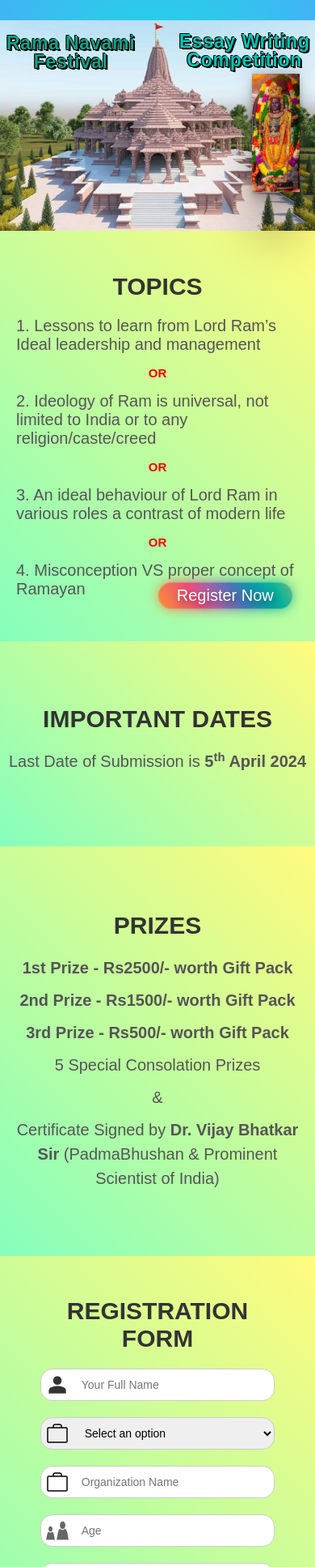
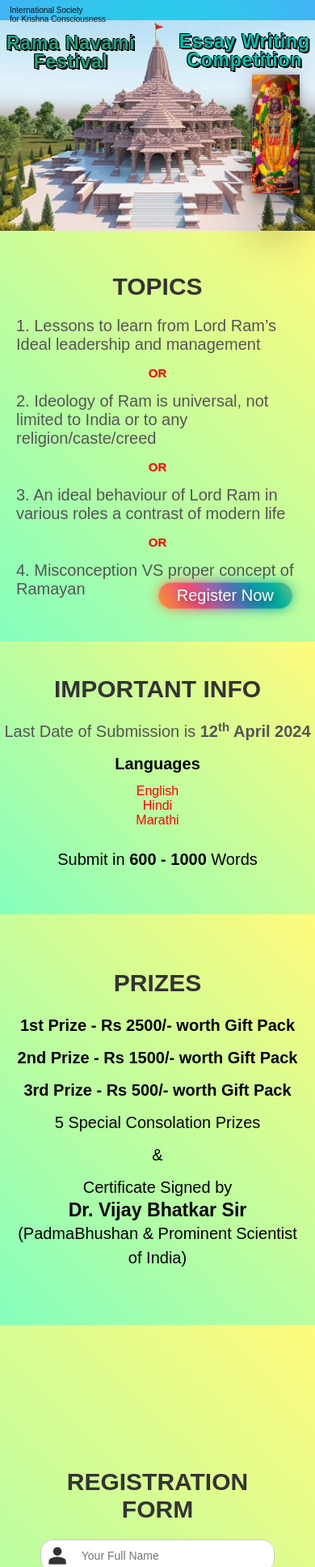
Before and after one commit to Harshadsonar/rama-navami-app, a React (Create React App) app: page / in a window 390 px wide. Shown: the part 65-2000 px from the top of the page at 81% size. Built offline with nearby package versions, Linux system fonts and the light colour scheme.

Commit message:
loader & popup created

```diff
--- a/package.json
+++ b/package.json
@@ -7,6 +7,7 @@
     "@emotion/styled": "^11.11.0",
     "@mui/icons-material": "^5.15.12",
     "@mui/material": "^5.15.12",
+    "@sweetalert2/themes": "^5.0.16",
     "@testing-library/jest-dom": "^5.17.0",
     "@testing-library/react": "^13.4.0",
     "@testing-library/user-event": "^13.5.0",
@@ -18,6 +19,7 @@
     "react-router-dom": "^6.22.3",
     "react-router-hash-link": "^2.4.3",
     "react-scripts": "5.0.1",
+    "react-spinners": "^0.13.8",
     "scroll": "^3.0.1",
     "web-vitals": "^2.1.4"
   },
--- a/src/App.css
+++ b/src/App.css
@@ -559,6 +559,33 @@ h2 {
     color: #f80000;
 }
 
+.popup h3,
+p {
+    color: #000000;
+}
+
+.popup button {
+    width: 20%;
+    padding: 10px;
+    border: none;
+    border-radius: 10px;
+    background-color: #26fc00;
+    color: #000000;
+    font-size: 16px;
+    cursor: pointer;
+    transition: background-color 0.3s ease-in-out;
+}
+
+.popup button:hover {
+    background-color: #f83535;
+    color: #fafafa;
+}
+
+.submit-icon {
+    position: block;
+    justify-content: center;
+}
+
 
 /* Footer Component CSS */
 
@@ -680,6 +707,9 @@ h2 {
     nav.navbar a.navbar-brand {
         width: 15%;
     }
+    .navbar-text {
+        text-align: center;
+    }
     .essay-text {
         top: 30%;
         text-shadow: -1px -1px 0 #000, 2px 2px 0 #000, -1px 1px 0 #000, 1px 1px 0 #000;
@@ -731,7 +761,7 @@ h2 {
     }
     /* dates Component CSS */
     .dates-page {
-        height: 30vh !important;
+        height: 40vh !important;
     }
     .date-info {
         margin-bottom: 10px;
@@ -756,7 +786,7 @@ h2 {
     }
     /* registration component css  */
     .registration-page {
-        height: 70vh !important;
+        height: 100vh !important;
     }
     .sign-up-form {
         width: 95%;
--- a/src/components/Dates.jsx
+++ b/src/components/Dates.jsx
@@ -3,9 +3,17 @@ import React from 'react';
 export default function Dates() {
   return (
     <section className="dates-page" id='dates' style={{height:"30vh"}}>
-      <h2 className="title">IMPORTANT DATES</h2>
+      <h2 className="title">IMPORTANT INFO</h2>
       <div className="date-info">
-        <p className="date">Last Date of Submission is <b>5<sup>th</sup> April 2024</b></p>
+        <p className="date">Last Date of Submission is <b>12<sup>th</sup> April 2024</b></p>
+        <p><b>Languages</b></p>
+        <ul style={{color:"#FF0000"}}>
+          <li>English</li>
+          <li>Hindi</li>
+          <li>Marathi</li>
+        </ul>
+        <br />
+        <p>Submit in <b>600 - 1000</b> Words</p>
       </div>
     </section>
   );
--- a/src/components/DrawerComp.jsx
+++ b/src/components/DrawerComp.jsx
@@ -33,7 +33,7 @@ export default function DrawerComp() {
           <a href="#footer">
             <p className="link">Contact Us</p>
           </a>
-          <div className="social-icon">
+          {/* <div className="social-icon">
             <a
               href="mailto:amanmittal08@gmail.com"
               rel="noopener nonreferrer"
@@ -48,7 +48,7 @@ export default function DrawerComp() {
             >
               <img src={WhatsAppIcon} alt="Whatsapp" />
             </a>
-          </div>
+          </div> */}
         </div>
       </Drawer>
     </div>
--- a/src/components/Footer.jsx
+++ b/src/components/Footer.jsx
@@ -50,7 +50,7 @@ export default function Footer() {
             <h5><b>Contact Us</b></h5>
             <p>
               <i class="fa-solid fa-phone-volume"></i>
-              <a href="tel:+91 7017697871">+91 7017697871</a>
+              <a href="tel:+91 8308819263">+91 8308819263</a>
             </p>
             <p>
               <i class="fa-solid fa-envelope"></i>
@@ -58,9 +58,10 @@ export default function Footer() {
             </p>
             <p>
               <i class="fa-solid fa-paper-plane"></i>
-              <a href="https://www.iskconpune.com/">ISKCON NVCC Pune</a>
+              <a href="https://www.iskconpune.com/" rel="noopener nonreferrer"
+                target="_blank">ISKCON NVCC Pune</a>
             </p>
-            <div className="social-icon footer-icon">
+            {/* <div className="social-icon footer-icon">
               <a
                 href="mailto:amanmittal08@gmail.com"
                 rel="noopener nonreferrer"
@@ -75,7 +76,7 @@ export default function Footer() {
               >
                 <img src={WhatsAppIcon} alt="Whatsapp" />
               </a>
-            </div>
+            </div> */}
           </div>
         </div>
       </div>
--- a/src/components/NavBar.jsx
+++ b/src/components/NavBar.jsx
@@ -10,6 +10,7 @@ import DrawerComp from "./DrawerComp";
 export const NavBar = () => {
   const [activeLink, setActiveLink] = useState("home");
   const [scrolled, setScrolled] = useState(false);
+  const [isMobileView, setIsMobileView] = useState(false);
 
   useEffect(() => {
     const onScroll = () => {
@@ -20,9 +21,20 @@ export const NavBar = () => {
       }
     };
 
+    const handleResize = () => {
+      setIsMobileView(window.innerWidth <= 768); // Adjust this value according to your breakpoints
+    };
+
     window.addEventListener("scroll", onScroll);
+    window.addEventListener("resize", handleResize);
 
-    return () => window.removeEventListener("scroll", onScroll);
+    // Initial check for mobile view on component mount
+    handleResize();
+
+    return () => {
+      window.removeEventListener("scroll", onScroll);
+      window.removeEventListener("resize", handleResize);
+    };
   }, []);
 
   const onUpdateActiveLink = (activeLink) => {
@@ -34,9 +46,20 @@ export const NavBar = () => {
     <Router>
       <Navbar expand="md" className={scrolled ? "scrolled" : ""}>
         <Container>
+        {isMobileView ? (
           <Navbar.Brand className="navbar-img" href="/">
+          <div className="navbar-logo">
             <img src={iskcon_logo} alt="iskcon_logo" />
-          </Navbar.Brand>
+          </div>
+          <div className="navbar-text">
+          <h6 style={{fontSize:"10px"}}>International Society <br /> for Krishna Consciousness</h6>
+          </div>
+            </Navbar.Brand>
+          ) : (
+            <Navbar.Brand className="navbar-img" href="/">
+              <img src={iskcon_logo} alt="iskcon_logo" />
+            </Navbar.Brand>
+          )}
           <Navbar.Collapse id="basic-navbar-nav" >
             <Nav className="ms-auto">
               <Nav.Link
--- a/src/components/Prizes.jsx
+++ b/src/components/Prizes.jsx
@@ -5,12 +5,12 @@ export default function Prizes() {
     <section className="prizes-page" id='prizes' >
       <div className="content">
         <h2 className="title">PRIZES</h2>
-        <p><b>1st Prize - Rs2500/- worth Gift Pack</b></p>
-        <p><b>2nd Prize - Rs1500/- worth Gift Pack</b></p>
-        <p><b>3rd Prize - Rs500/- worth Gift Pack</b></p>
+        <p><b>1st Prize - Rs 2500/- worth Gift Pack</b></p>
+        <p><b>2nd Prize - Rs 1500/- worth Gift Pack</b></p>
+        <p><b>3rd Prize - Rs 500/- worth Gift Pack</b></p>
         <p>5 Special Consolation Prizes</p>
         <p>&</p><b></b>
-        <p>Certificate Signed by <b>Dr. Vijay Bhatkar Sir</b> (PadmaBhushan & Prominent Scientist of India)</p>
+        <p>Certificate Signed by <br /> <h3><b>Dr. Vijay Bhatkar Sir</b></h3>(PadmaBhushan & Prominent Scientist of India)</p>
       </div>
     </section>
   );
--- a/src/components/Registration.jsx
+++ b/src/components/Registration.jsx
@@ -1,93 +1,180 @@
-import React, { useState } from 'react'
+import React, { useState } from "react";
 import img2 from "../components/assets/img/person.png";
-import img3 from "../components/assets/img/PhBriefcaseSimpleThin.png"
+import img3 from "../components/assets/img/PhBriefcaseSimpleThin.png";
 import img4 from "../components/assets/img/MaterialSymbolsPhoneAndroid.png";
 import img5 from "../components/assets/img/GameIconsAges.png";
 import img7 from "../components/assets/img/email.png";
+import WhatsAppIcon from "../components/assets/svg/whatsapp.svg";
+import { ScaleLoader } from "react-spinners";
+
 
 export default function Registration() {
   const [data, setData] = useState({
-        name: '',
-        profession: '',
-        college: '',
-        age: '',
-        mobileNumber: '',
-        email: ''
+    name: "",
+    profession: "",
+    college: "",
+    age: "",
+    mobileNumber: "",
+    email: "",
   });
 
-      const {name, profession, college, age, mobileNumber, email} = data;
+  const [showPopup, setShowPopup] = useState(false);
+  const [showLoader, setShowLoader] = useState(false);
+  const { name, profession, college, age, mobileNumber, email } = data;
 
   const handleChange = (e) => {
-        setData({ ...data, [e.target.name]:e.target.value});
+    setData({ ...data, [e.target.name]: e.target.value });
   };
 
   const handleSubmit = async (e) => {
     e.preventDefault();
+    setShowLoader(true);
 
-        try{
+    try {
       const response = await fetch(
         "https://v1.nocodeapi.com/harshadsonar02/google_sheets/TqlCOfuEAPvbyWTJ?tabId=Sheet1",
         {
-            method: 'POST',
+          method: "POST",
           headers: {
-              'Content-Type': 'application/json',
+            "Content-Type": "application/json",
           },
           body: JSON.stringify([
-              [name,
-              profession,
-              college,
-              age,
-              mobileNumber,
-              email],
+            [name, profession, college, age, mobileNumber, email],
           ]),
+        }
+      );
+      await response.json();
+      setData({
+        ...data,
+        name: "",
+        profession: "",
+        college: "",
+        age: "",
+        mobileNumber: "",
+        email: "",
       });
-          await response.json();
-          setData({...data, name:"", profession: "",college: "", age:"", mobileNumber:"", email:""});
-        } catch(err){
+      setTimeout(() => {
+        setShowLoader(false);
+        setShowPopup(true);
+      }, 5000);
+    } catch (err) {
       console.log(err);
     }
   };
 
   return (
-    <section className="registration-page" id="registration" style={{height:"90vh"}} >
-      <form onSubmit={handleSubmit} action='#' className='sign-up-form'>
-      <h2 className='title'>REGISTRATION FORM</h2>
-        <div className='input-field'>
+    <section
+      className="registration-page"
+      id="registration"
+      style={{ height: "90vh" }}
+    >
+       {(!showPopup && !showLoader) && (
+      <form onSubmit={handleSubmit} action="#" className="sign-up-form">
+        <h2 className="title">REGISTRATION FORM</h2>
+        <div className="input-field">
           <img src={img2} alt="name" />
-        <input type="text" name='name' value={name} onChange={handleChange} placeholder="Your Full Name" required/>
+          <input
+            type="text"
+            name="name"
+            value={name}
+            onChange={handleChange}
+            placeholder="Your Full Name"
+            required
+          />
         </div>
 
         <div className="input-field">
           <img src={img3} alt="profession" />
-        <select name="profession" value={profession} onChange={handleChange} required>
-        <option value="">Select an option</option>
+          <select
+            name="profession"
+            value={profession}
+            onChange={handleChange}
+            required
+          >
+            <option value="">Select your Profession</option>
             <option value="student">Student</option>
             <option value="working">Working</option>
           </select>
         </div>
 
-        <div className='input-field'>
+        <div className="input-field">
           <img src={img3} alt="college" />
-        <input type="text" name='college' value={college} onChange={handleChange} placeholder="Organization Name" required />
+          <input
+            type="text"
+            name="college"
+            value={college}
+            onChange={handleChange}
+            placeholder="Organization Name"
+            required
+          />
         </div>
 
-        <div className='input-field'>
+        <div className="input-field">
           <img src={img5} alt="" />
-        <input type="number" name='age' value={age} onChange={handleChange} placeholder="Age" required />
+          <input
+            type="number"
+            name="age"
+            value={age}
+            onChange={handleChange}
+            placeholder="Age"
+            required
+          />
         </div>
 
         <div className="input-field">
           <img src={img4} alt="mobileNumber" />
-        <input type="tel"  value={mobileNumber} onChange={handleChange} name='mobileNumber' pattern="[0-9]{10}" placeholder="Phone Number" required/>
+          <input
+            type="tel"
+            value={mobileNumber}
+            onChange={handleChange}
+            name="mobileNumber"
+            pattern="[0-9]{10}"
+            placeholder="Phone Number"
+            required
+          />
         </div>
 
         <div className="input-field">
           <img src={img7} alt="" />
-        <input type="email" value={email} onChange={handleChange} name='email' placeholder="Email Address" required />
+          <input
+            type="email"
+            value={email}
+            onChange={handleChange}
+            name="email"
+            placeholder="Email Address"
+            required
+          />
         </div>
 
-        <button type="submit" className='btn'>Submit</button>
+        <button type="submit" className="btn">
+          Submit
+        </button>
       </form>
+       )}
+       {showLoader && (
+        <div className="loader">
+          <p>Submitting...</p>
+          <ScaleLoader color="#36d7b7" />
+        </div>
+      )}
+      {showPopup && (
+        <div className="popup">
+          <div className="popup-content">
+            <h3>Form Submitted Successfully!</h3>
+            <p>Thank you for registering. <br /> Join our Whatsapp Group for Further Updates.</p>
+            <div className="social-icon submit-icon">
+              <a
+                href="https://chat.whatsapp.com/IItZBG5rr0G4lHCvJmYtwe"
+                rel="noopener nonreferrer"
+                target="_blank"
+              >
+                <img src={WhatsAppIcon} alt="Whatsapp" />
+              </a>
+            </div><br />
+            <button onClick={() => setShowPopup(false)}>Close</button>
+          </div>
+        </div>
+      )}
     </section>
-  )
+  );
 }
```
Also changed, not shown: src/components/assets/img/poster for ramanavami.jpg (deleted), 1 other file (tests, documents, lock files or other folders). Lines whose indentation alone changed are shown as unchanged.
